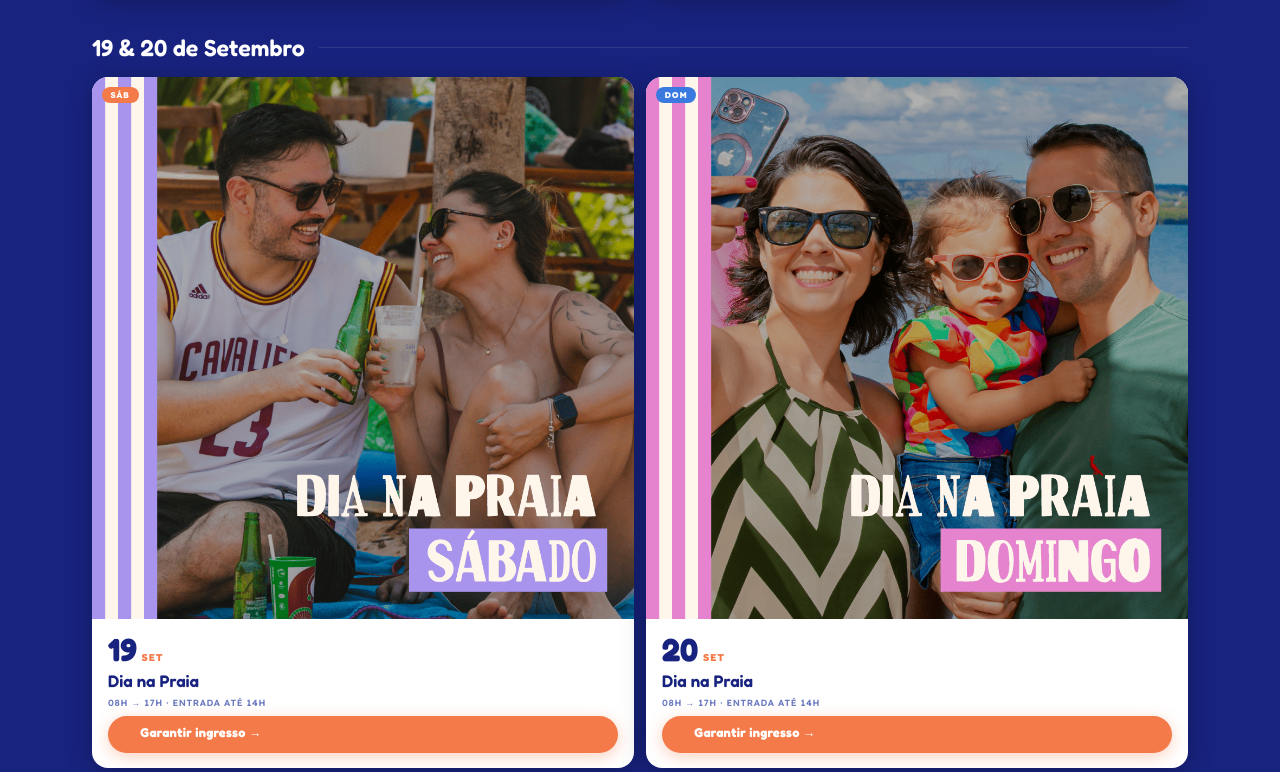
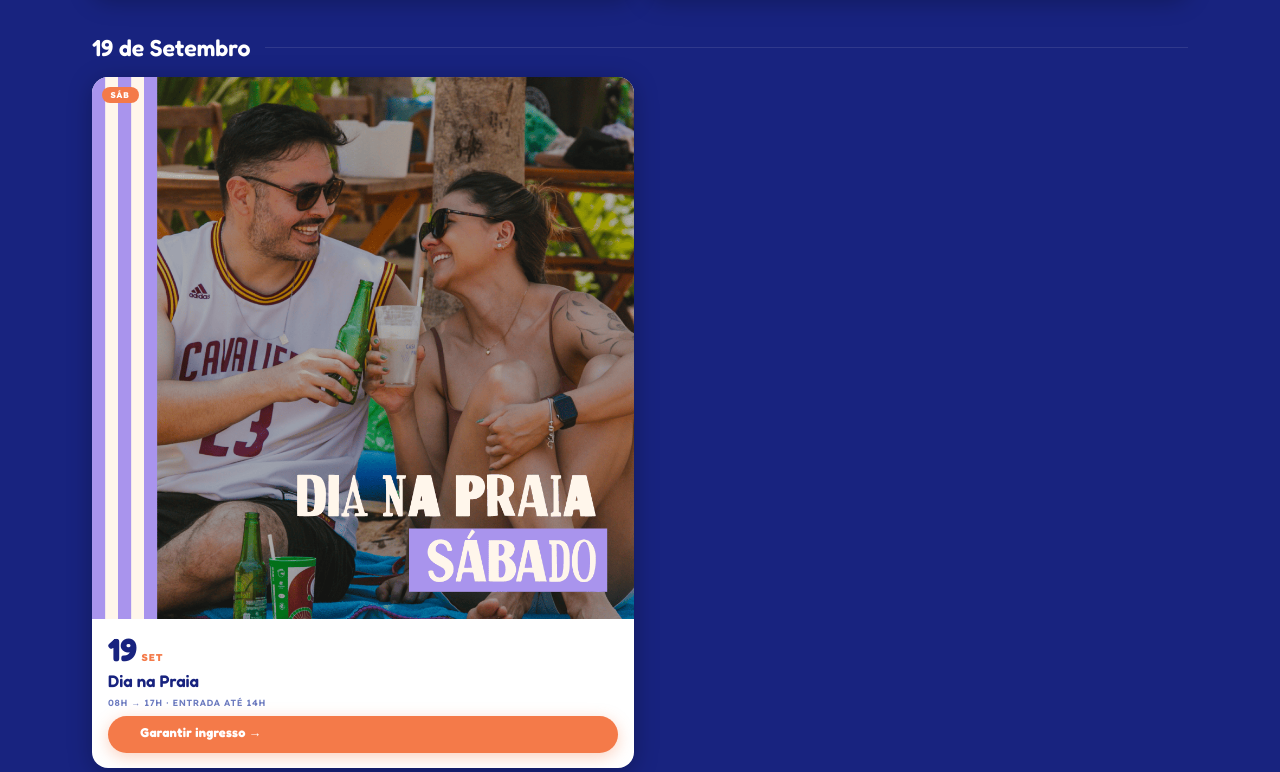
Before and after one commit to JonasFPinheiro/dayuse_lp, a website: page index.html in a window 1280 px wide. Shown: the part 3723-4495 px from the top of the page. Drawn offline with nearby package versions, Linux system fonts and the light colour scheme.

Commit message:
feat: remove card DOM 20/09, SAB 19/09 vira solo

```diff
--- a/index.html
+++ b/index.html
@@ -527,15 +527,15 @@
         </div>
       </div>
 
-      <!-- WEEKEND 12: 19–20 Set -->
+      <!-- WEEKEND 12: 19 Set (dom 20 sem evento) -->
       <div class="agenda__weekend">
         <div class="agenda__wk-header">
           <div class="agenda__wk-info">
-            <span class="agenda__wk-date">19 &amp; 20 de Setembro</span>
+            <span class="agenda__wk-date">19 de Setembro</span>
           </div>
           <div class="agenda__wk-line"></div>
         </div>
-        <div class="tk-grid">
+        <div class="tk-grid tk-grid--solo">
           <a class="tk" href="https://r2.com.vc/produto/19-09-dia-na-praia-sabado" data-tk-date="2026-09-19" data-tk-type="sabado" target="_blank" rel="noopener">
             <div class="tk__photo">
               <img src="imagens_tickets/Prancheta 2.6.png" alt="Sábado na Praia — 19 Set" loading="lazy">
@@ -543,18 +543,6 @@
             </div>
             <div class="tk__body">
               <div class="tk__dateline"><span class="tk__num">19</span><span class="tk__mo">Set</span></div>
-              <h3 class="tk__name">Dia na Praia</h3>
-              <p class="tk__hours">08h → 17h · entrada até 14h</p>
-              <span class="btn btn--primary tk__cta">Garantir ingresso →</span>
-            </div>
-          </a>
-          <a class="tk" href="https://r2.com.vc/produto/20-09-dia-na-praia-domingo" data-tk-date="2026-09-20" data-tk-type="domingo-dia" target="_blank" rel="noopener">
-            <div class="tk__photo">
-              <img src="imagens_tickets/Prancheta 2.3.png" alt="Domingo na Praia — 20 Set" loading="lazy">
-              <span class="tk__pill tk__pill--dom">Dom</span>
-            </div>
-            <div class="tk__body">
-              <div class="tk__dateline"><span class="tk__num">20</span><span class="tk__mo">Set</span></div>
               <h3 class="tk__name">Dia na Praia</h3>
               <p class="tk__hours">08h → 17h · entrada até 14h</p>
               <span class="btn btn--primary tk__cta">Garantir ingresso →</span>
```
